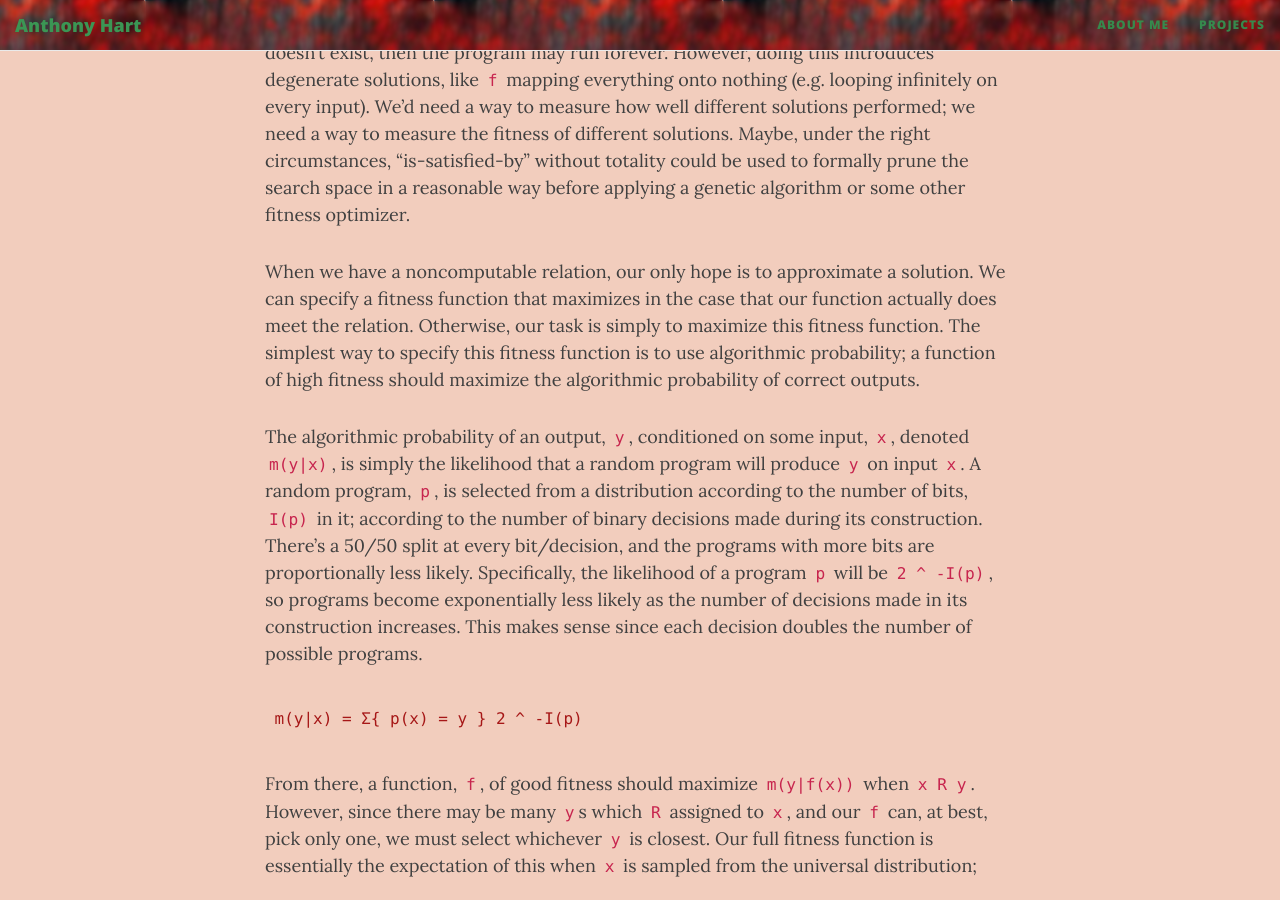
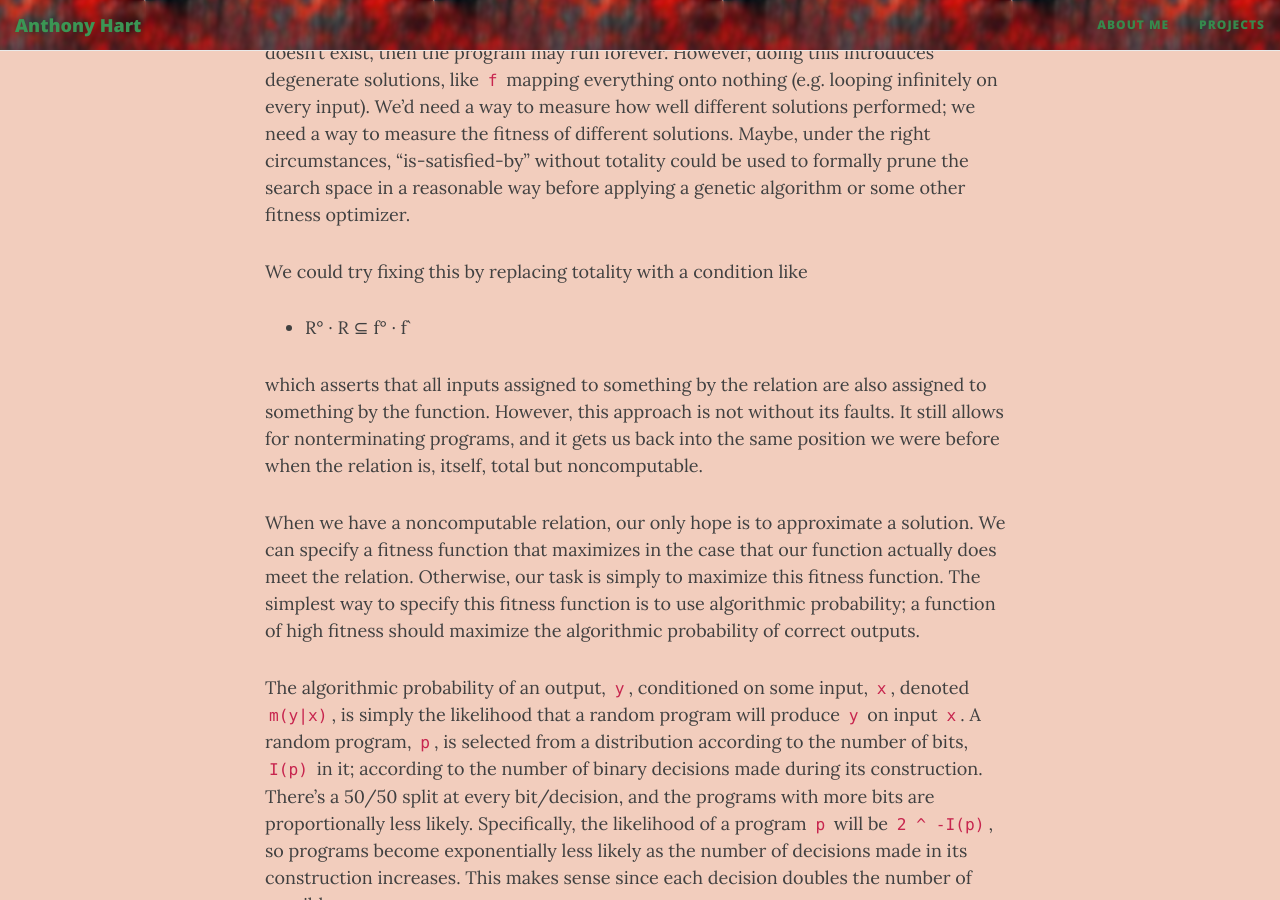
Before and after one commit to AHartNtkn/AHartNtkn.github.io, a Jekyll site: the page built from _posts/2020-10-07-Program-Synthesis-Specification.md, in a window 1280 px wide and 900 px high, scrolled down 1511 px. Built offline with Jekyll 4.4.1, drawn with Linux system fonts in a browser that asks for light colours; nearby versions of some CDN libraries.

Commit message:
Add comment on possible replacement for totality.

```diff
--- a/_posts/2020-10-07-Program-Synthesis-Specification.md
+++ b/_posts/2020-10-07-Program-Synthesis-Specification.md
@@ -25,6 +25,12 @@ That first condition states that any pair `(x, y)` such that `f(x) = y` must als
 There are a few problems with this approach. The biggest is that, often, we want to specify programs in terms of uncomputable relations. That is, relations that don't have computable functions meeting them. Program synthesis is one such relation. It's not generally decidable whether or not there exists a program that meets a specification. As a consequence, while "is-satisfied-by" is a perfectly good relation between `f` and `R`, it doesn't have a solution when we set `R` to it.
 
 Dropping the totality condition from "is-satisfied-by" will make the meta-problem solvable. While it's not decidable if there exists a program that meets a specification, it is hemidecidable. That is, there exists a program that will find a function if it exists. If it doesn't exist, then the program may run forever. However, doing this introduces degenerate solutions, like `f` mapping everything onto nothing (e.g. looping infinitely on every input). We'd need a way to measure how well different solutions performed; we need a way to measure the fitness of different solutions. Maybe, under the right circumstances, "is-satisfied-by" without totality could be used to formally prune the search space in a reasonable way before applying a genetic algorithm or some other fitness optimizer.
+
+We could try fixing this by replacing totality with a condition like
+
+  * R° · R ⊆ f° · f`
+
+which asserts that all inputs assigned to something by the relation are also assigned to something by the function. However, this approach is not without its faults. It still allows for nonterminating programs, and it gets us back into the same position we were before when the relation is, itself, total but noncomputable.
 
 When we have a noncomputable relation, our only hope is to approximate a solution. We can specify a fitness function that maximizes in the case that our function actually does meet the relation. Otherwise, our task is simply to maximize this fitness function. The simplest way to specify this fitness function is to use algorithmic probability; a function of high fitness should maximize the algorithmic probability of correct outputs.
 
```
